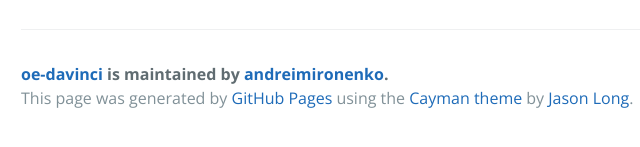
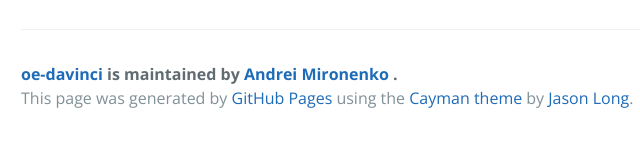
Before and after one commit to andreimironenko/oe-davinci, a plain HTML site: page index.html in a window 1280 px wide. Shown: the part 519-666 px from the top of the page, 203-843 px from the left. Drawn offline with nearby package versions, Linux system fonts and the light colour scheme.

Commit message:
Some small corrections

```diff
--- a/index.html
+++ b/index.html
@@ -26,7 +26,7 @@
 
 </h3>
       <footer class="site-footer">
-        <span class="site-footer-owner"><a href="https://github.com/andreimironenko/oe-davinci">oe-davinci</a> is maintained by <a href="https://github.com/andreimironenko">andreimironenko</a>.</span>
+        <span class="site-footer-owner"><a href="https://github.com/andreimironenko/oe-davinci">oe-davinci</a> is maintained by <a href="https://github.com/andreimironenko"> Andrei Mironenko </a>.</span>
 
         <span class="site-footer-credits">This page was generated by <a href="https://pages.github.com">GitHub Pages</a> using the <a href="https://github.com/jasonlong/cayman-theme">Cayman theme</a> by <a href="https://twitter.com/jasonlong">Jason Long</a>.</span>
       </footer>
```
